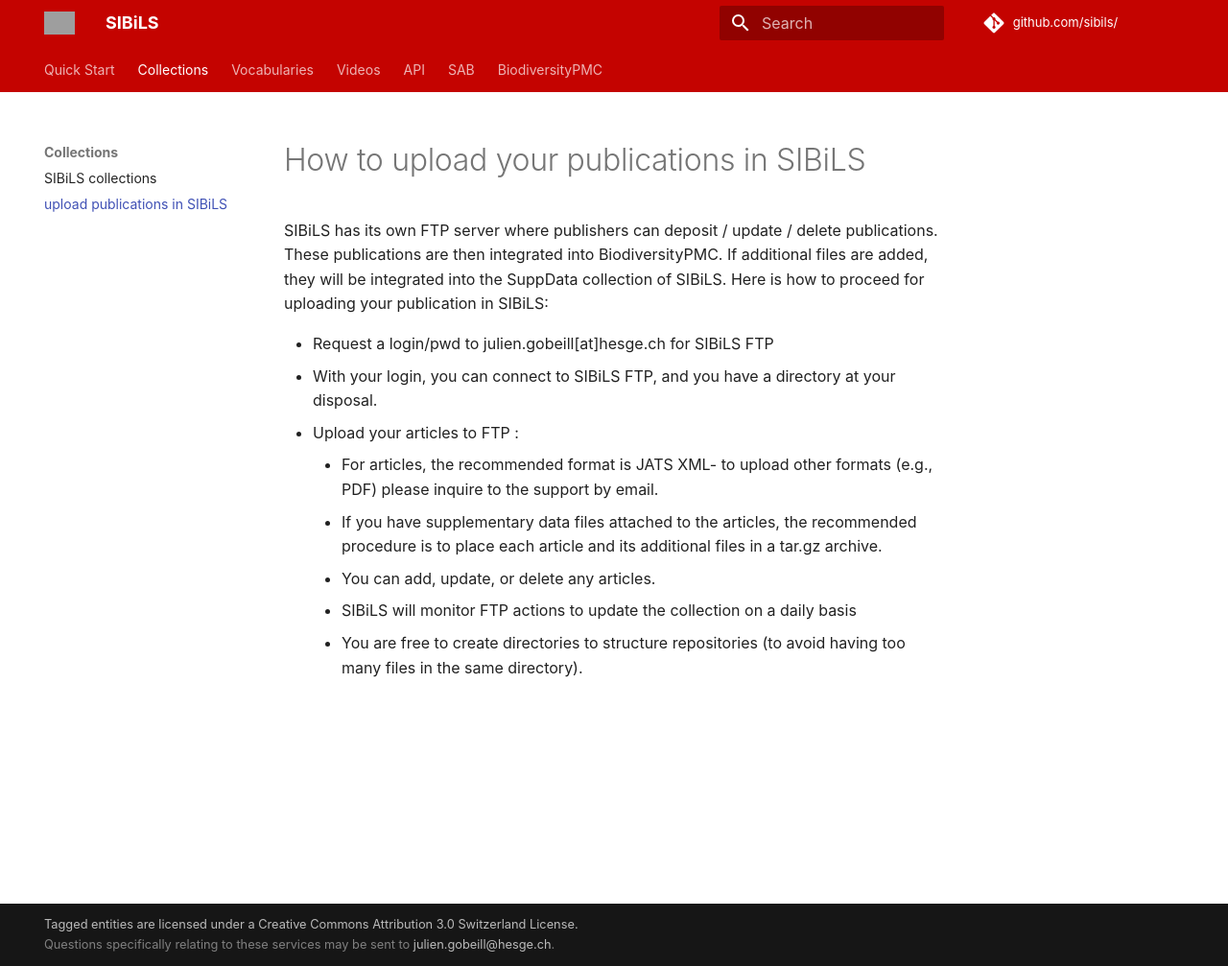
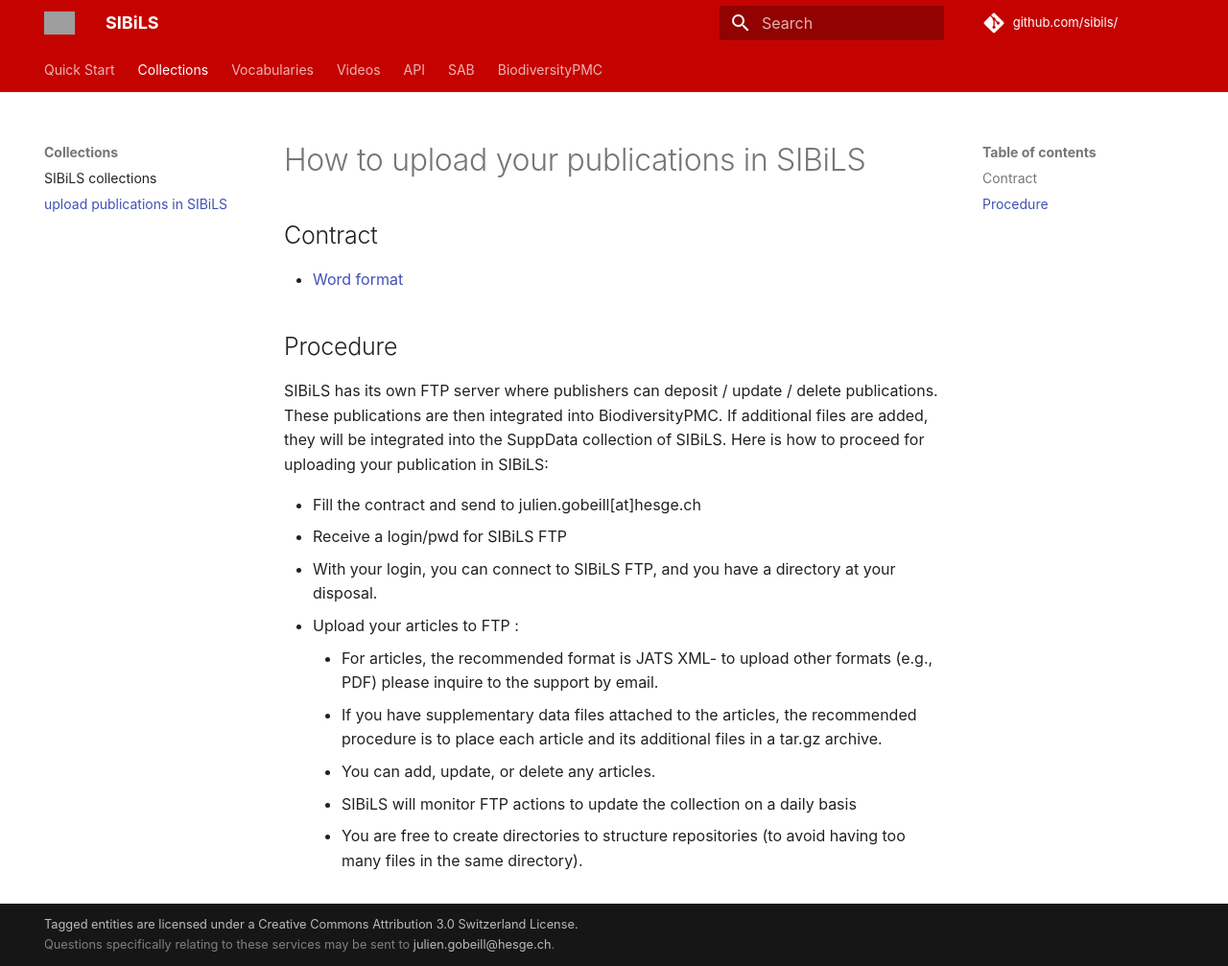
Before and after one commit to sibils/sibils-website, an MkDocs documentation site: the page built from docs/doc/collections/how_to_upload.md, in a window 1280 px wide and 1007 px high. Shown: the whole window at 96% size. Built offline with MkDocs 1.6.1 and Material for MkDocs 9.7.7, drawn with Linux system fonts in a browser that asks for light colours; grey boxes are pictures that could not be loaded.

Commit message:
Add contract

```diff
--- a/docs/doc/collections/how_to_upload.md
+++ b/docs/doc/collections/how_to_upload.md
@@ -1,9 +1,14 @@
 # How to upload your publications in SIBiLS
 
+## Contract
+* [Word format](contract/SIBiLS_contract.docx)
+
+## Procedure
 SIBiLS has its own FTP server where publishers can deposit / update / delete publications. These publications are then integrated into BiodiversityPMC. If additional files are added, they will be integrated into the SuppData collection of SIBiLS.
 Here is how to proceed for uploading your publication in SIBiLS:
 
-* Request a login/pwd to julien.gobeill[at]hesge.ch for SIBiLS FTP
+* Fill the contract and send to julien.gobeill[at]hesge.ch
+* Receive a login/pwd for SIBiLS FTP
 * With your login, you can connect to SIBiLS FTP, and you have a directory at your disposal.
 * Upload your articles to FTP :
 	* For articles, the recommended format is JATS XML- to upload other formats (e.g., PDF) please inquire to the support by email.
```
Also changed, not shown: 1 other file.
